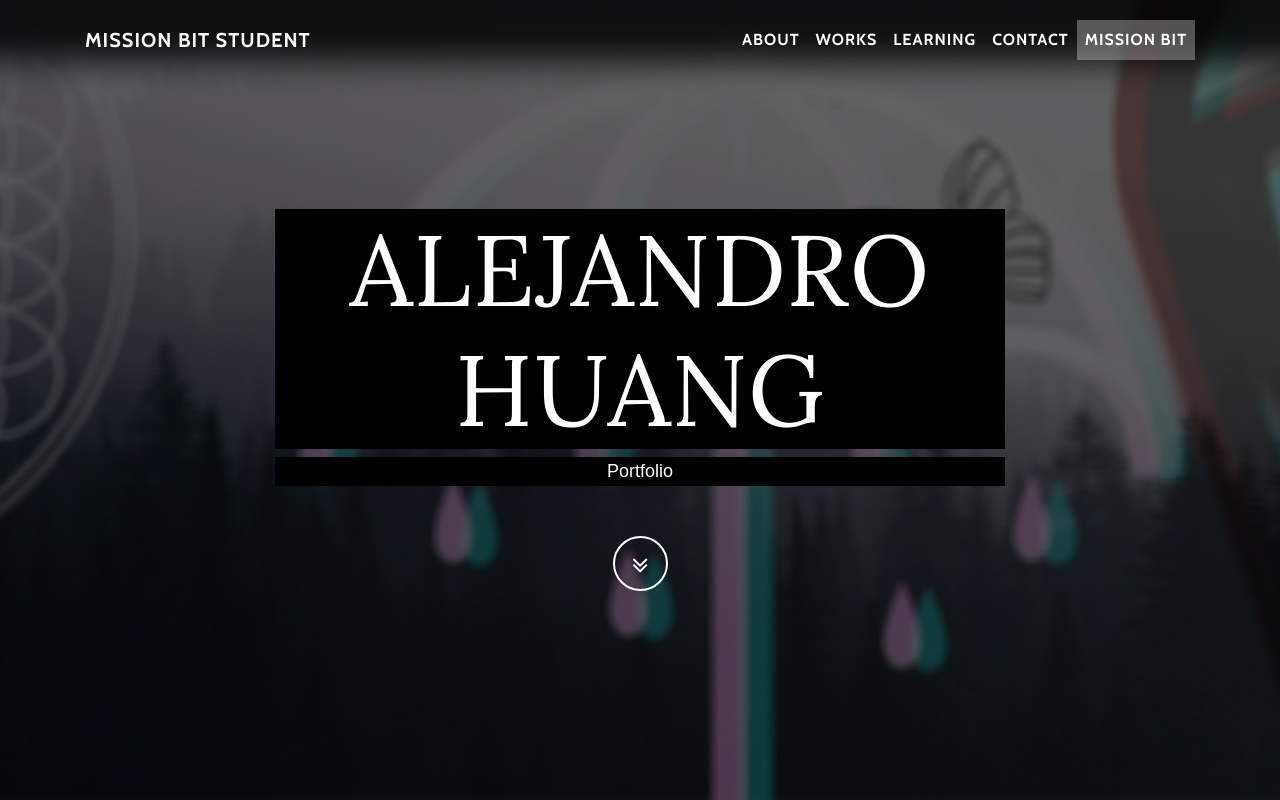
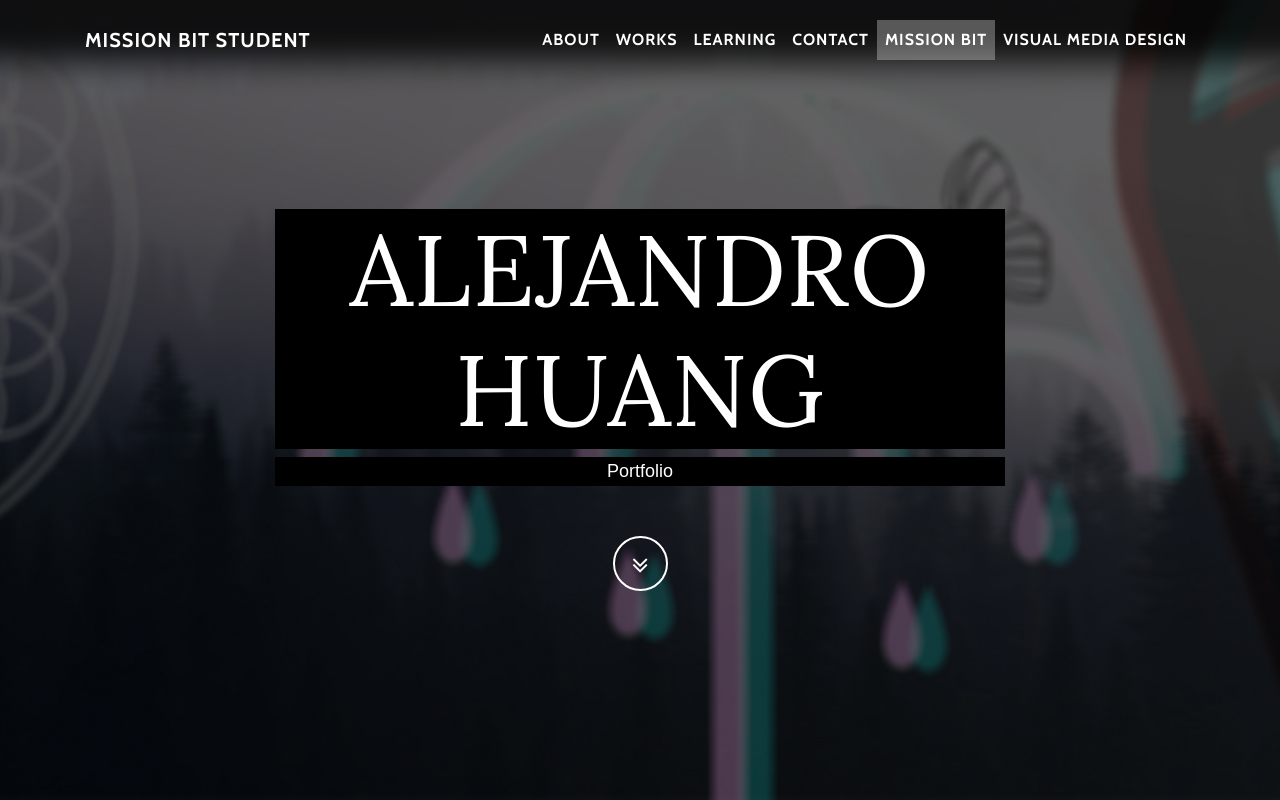
Before and after one commit to AlejandroHuang/alejandrohuang.github.io, a website with bundled scripts: page index.html in a window 1280 px wide. Shown: the top 800 px of the page. Built offline with nearby package versions, Linux system fonts and the light colour scheme.

Commit message:
index update

```diff
--- a/index.html
+++ b/index.html
@@ -54,6 +54,9 @@
             </li>
             <li class="nav-item">
               <a class="nav-link js-scroll-trigger" href="#missionbit">Mission Bit</a>
+            </li>
+            <li class="nav-item">
+              <a class="nav-link js-scroll-trigger" href="https://alejandrohuang.github.io/alejandrohuang2.github.io/">Visual Media Design</a>
             </li>
           </ul>
         </div>
```
Also changed, not shown: 1 other file.
